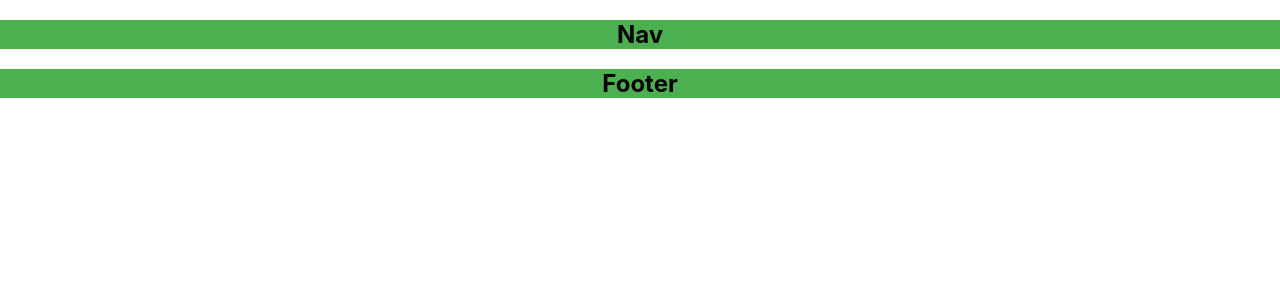
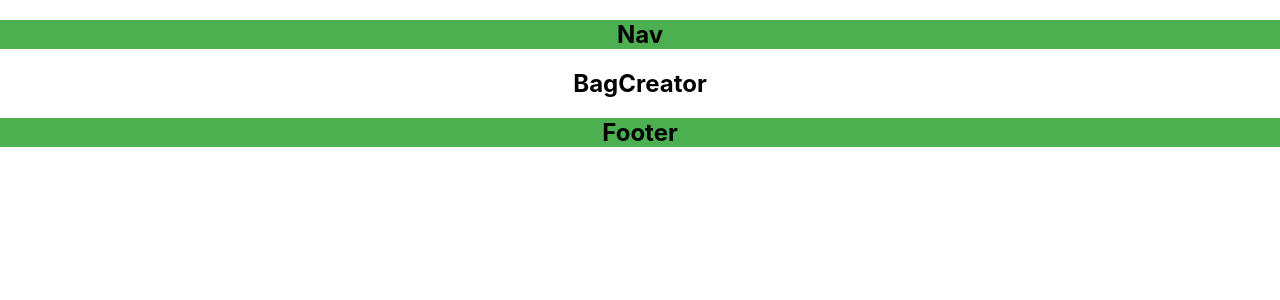
Before and after one commit to poplockndrop1t/golfBuddy, a React (Create React App) app: page / in a window 1280 px wide. Shown: the top 300 px of the page. Built offline with nearby package versions, Linux system fonts and the light colour scheme.

Commit message:
Add the bag creator component

```diff
--- a/src/App.js
+++ b/src/App.js
@@ -1,6 +1,7 @@
 import React from 'react';
 import Nav from './Nav/Nav.js';
 import Footer from './Footer/Footer.js';
+import BagCreator from './BagCreator/BagCreator.js';
 import logo from './logo.svg';
 import './App.css';
 
@@ -8,6 +9,7 @@ function App() {
   return (
     <div className="App">
       <Nav />
+      <BagCreator />
       <Footer />
     </div>
   );
--- /dev/null
+++ b/src/BagCreator/BagCreator.js
@@ -0,0 +1,12 @@
+import React from 'react';
+import './BagCreator.css';
+
+function BagCreator() {
+  return (
+    <div className="bagCreatorContainer">
+      <h2>BagCreator</h2>
+    </div>
+  )
+};
+
+export default BagCreator;
```
Also changed, not shown: src/BagCreator/BagCreator.css (added).
